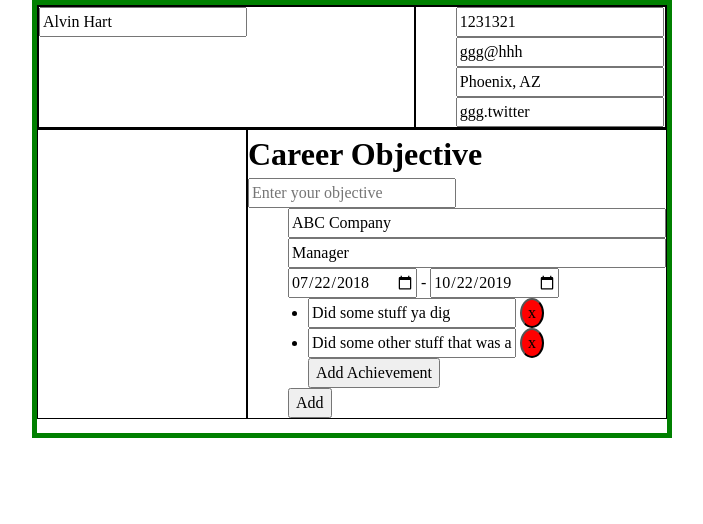
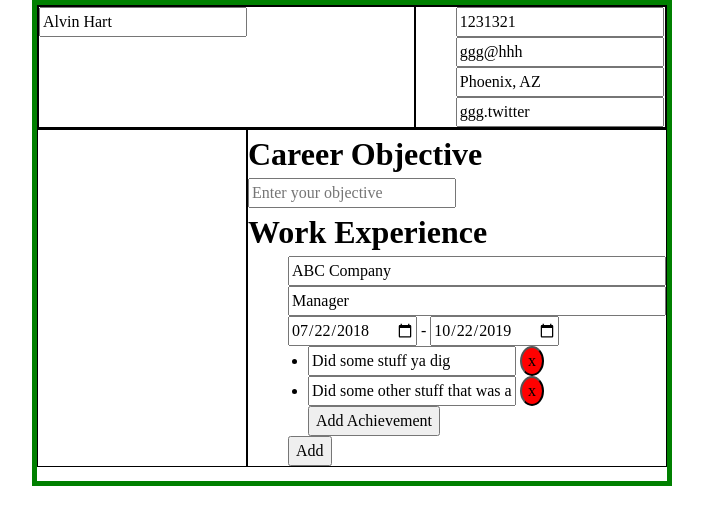
Before and after one commit to greenzombie123/cv-application, a React (Vite) app: page / in a window 1280 px wide. Shown: the top 524 px of the page, without its empty margins (288-991 px from the left). Built offline with nearby package versions, Linux system fonts and the light colour scheme.

Commit message:
Add h1 text Work Experience to WorkSection componenent

```diff
--- a/src/components/MainInfoSection/WorkSection/WorkSection.jsx
+++ b/src/components/MainInfoSection/WorkSection/WorkSection.jsx
@@ -25,6 +25,8 @@ function WorkSection() {
 
   if (hasSubmit) {
     return (
+      <>
+        <h1>Work Experience</h1>
         <ul className="workSection">
           {workInfoList.map((workInfo) => (
             <li key={workInfo.id}>
@@ -39,9 +41,12 @@ function WorkSection() {
             </li>
           ))}
         </ul>
+      </>
     );
   } else
     return (
+      <>
+        <h1>Work Experience</h1>
         <ul className="workSection">
           {workInfoList.map((workInfo) => {
             return (
@@ -82,6 +87,7 @@ function WorkSection() {
             <AddButton onClick={addNewWorkInfo} />
           </li>
         </ul>
+      </>
     );
 }
 
```
Lines whose indentation alone changed are shown as unchanged.
